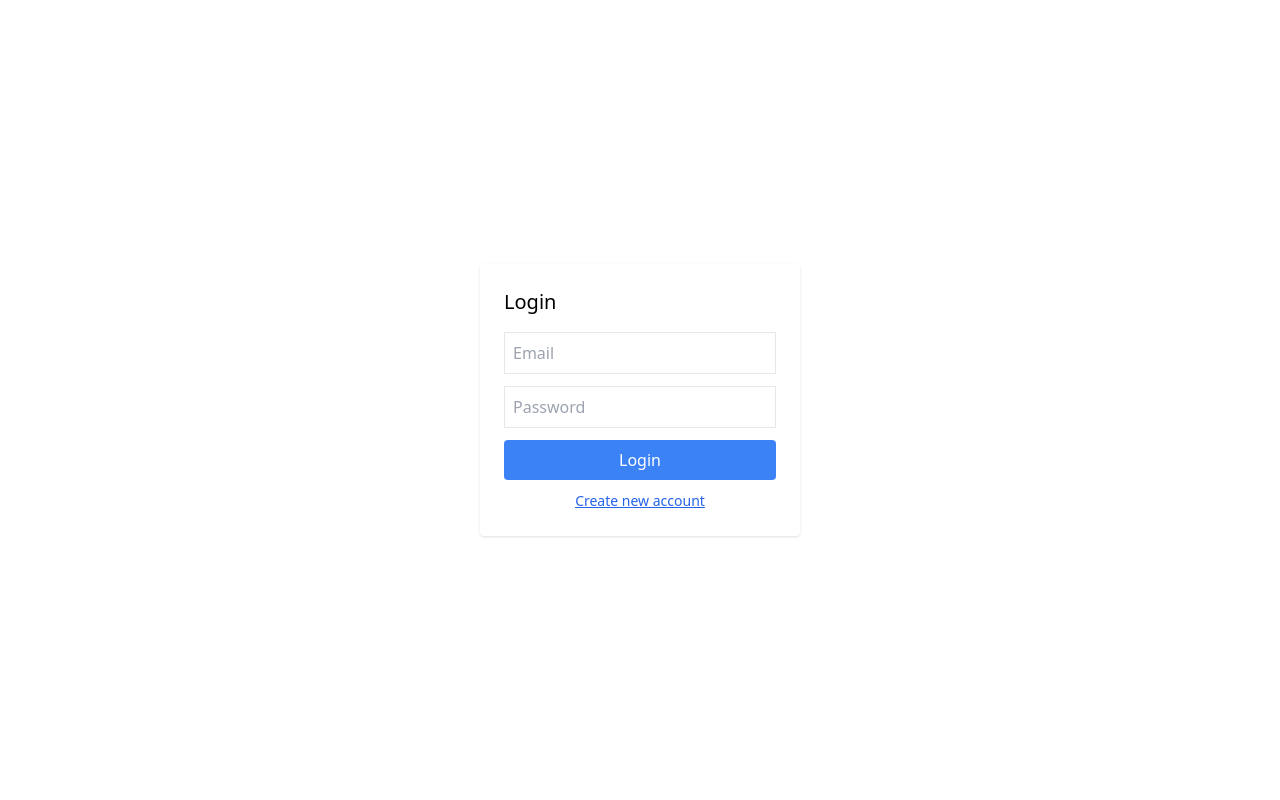
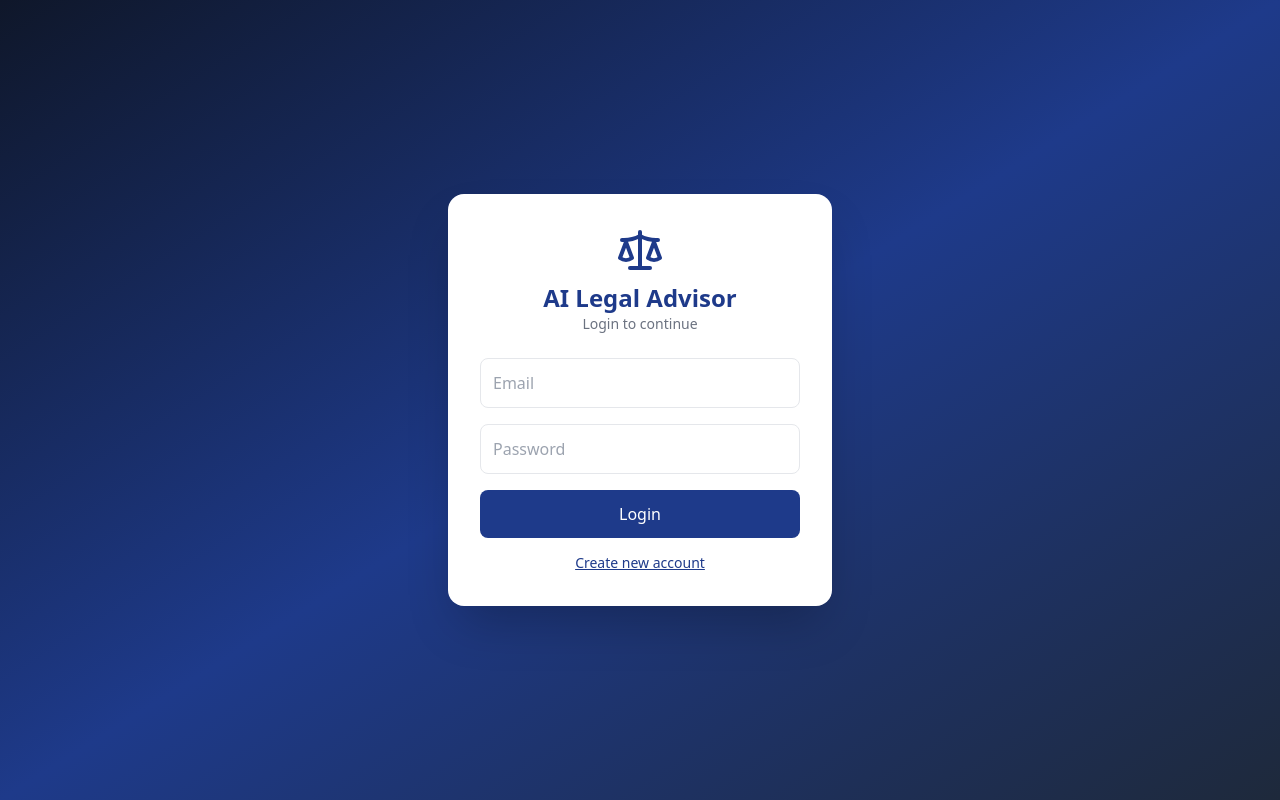
Before and after one commit to rinufathima160/LegalAssistant, a React app in the folder frontend/: page / in a window 1280 px wide. Built offline with nearby package versions, Linux system fonts and the light colour scheme; the HTML template or start-up script is replaced by a standard one.

Commit message:
Login page ui updated

```diff
--- a/frontend/src/pages/LoginPage.tsx
+++ b/frontend/src/pages/LoginPage.tsx
@@ -1,4 +1,5 @@
 import { useState } from "react";
+import { Scale } from "lucide-react";
 
 export function LoginPage({
 onLogin,
@@ -23,21 +24,29 @@ export function LoginPage({
 
 if (data.access_token) {
   localStorage.setItem("token", data.access_token);
-      alert("Login success");
   onLogin();
 } else {
   alert("Invalid credentials");
 }
+
 };
 
 return (
-    <div className="h-screen flex items-center justify-center">
-      <div className="bg-white p-6 shadow rounded w-80">
-        <h2 className="text-xl mb-4">Login</h2>
+  <div className="min-h-screen flex items-center justify-center bg-gradient-to-br from-slate-900 via-blue-900 to-slate-800">
 
+  <div className="bg-white p-8 shadow-2xl rounded-2xl w-96">
+
+    {/* Header */}
+    <div className="flex flex-col items-center mb-6">
+      <Scale size={48} className="text-blue-900 mb-2" />
+      <h2 className="text-2xl font-bold text-blue-900">AI Legal Advisor</h2>
+      <p className="text-gray-500 text-sm">Login to continue</p>
+    </div>
+
+    {/* Inputs */}
     <input
       placeholder="Email"
-          className="border p-2 w-full mb-3"
+      className="border p-3 w-full mb-4 rounded-lg focus:outline-none focus:ring-2 focus:ring-blue-800"
       value={email}
       onChange={(e) => setEmail(e.target.value)}
     />
@@ -45,26 +54,29 @@ export function LoginPage({
     <input
       type="password"
       placeholder="Password"
-          className="border p-2 w-full mb-3"
+      className="border p-3 w-full mb-4 rounded-lg focus:outline-none focus:ring-2 focus:ring-blue-800"
       value={password}
       onChange={(e) => setPassword(e.target.value)}
     />
 
+    {/* Login Button */}
     <button
       onClick={handleLogin}
-          className="bg-blue-500 text-white w-full p-2 rounded mb-2"
+      className="bg-blue-900 text-white w-full p-3 rounded-lg hover:bg-blue-800 transition mb-3"
     >
       Login
     </button>
 
-        {/* ⭐ THIS OPENS REGISTER PAGE */}
+    {/* Register Link */}
     <button
       onClick={goToRegister}
-          className="text-sm text-blue-600 underline w-full"
+      className="text-sm text-blue-900 underline w-full"
     >
       Create new account
     </button>
+
   </div>
 </div>
+
 );
 }
```
Lines whose indentation alone changed are shown as unchanged.
